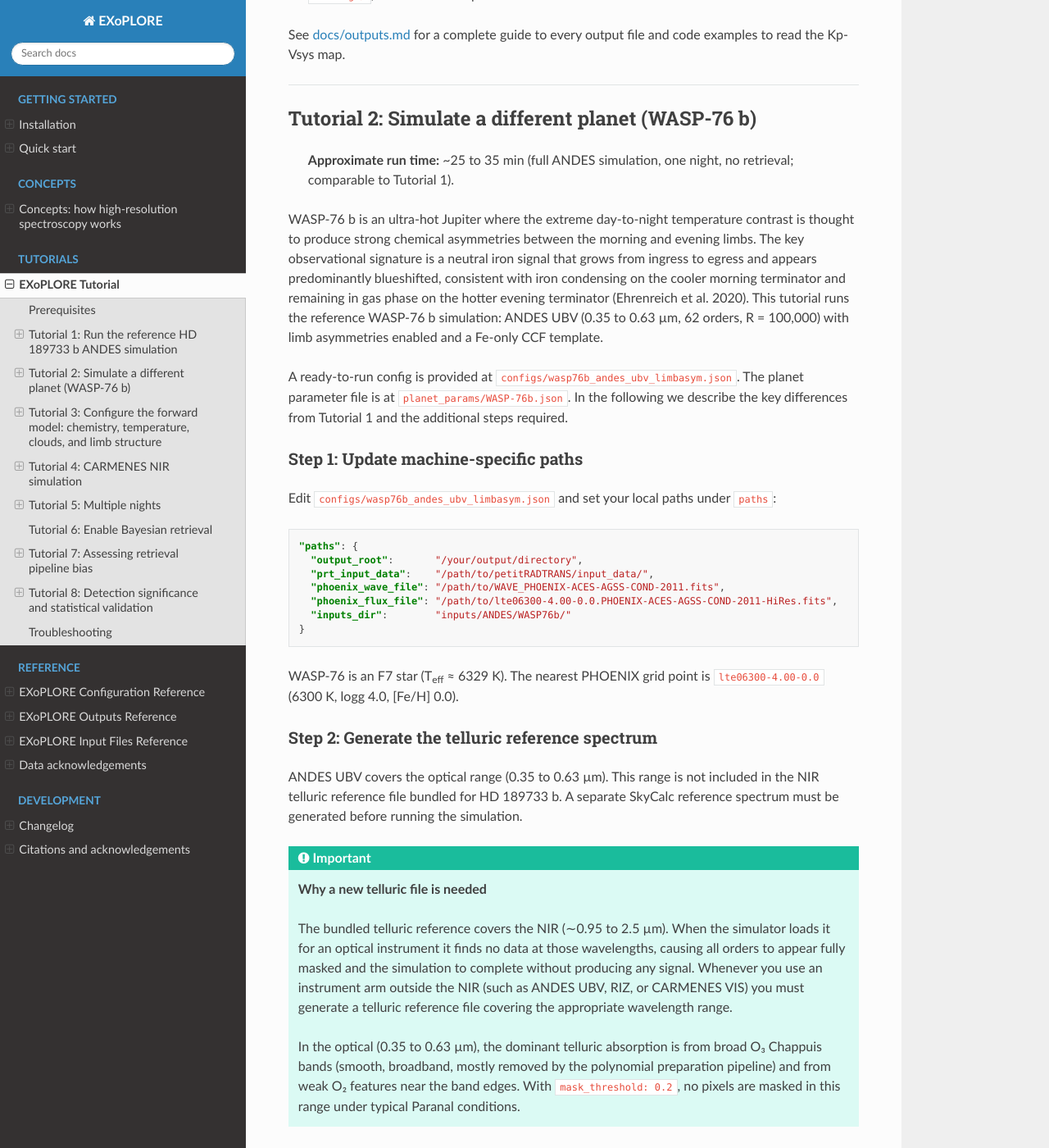
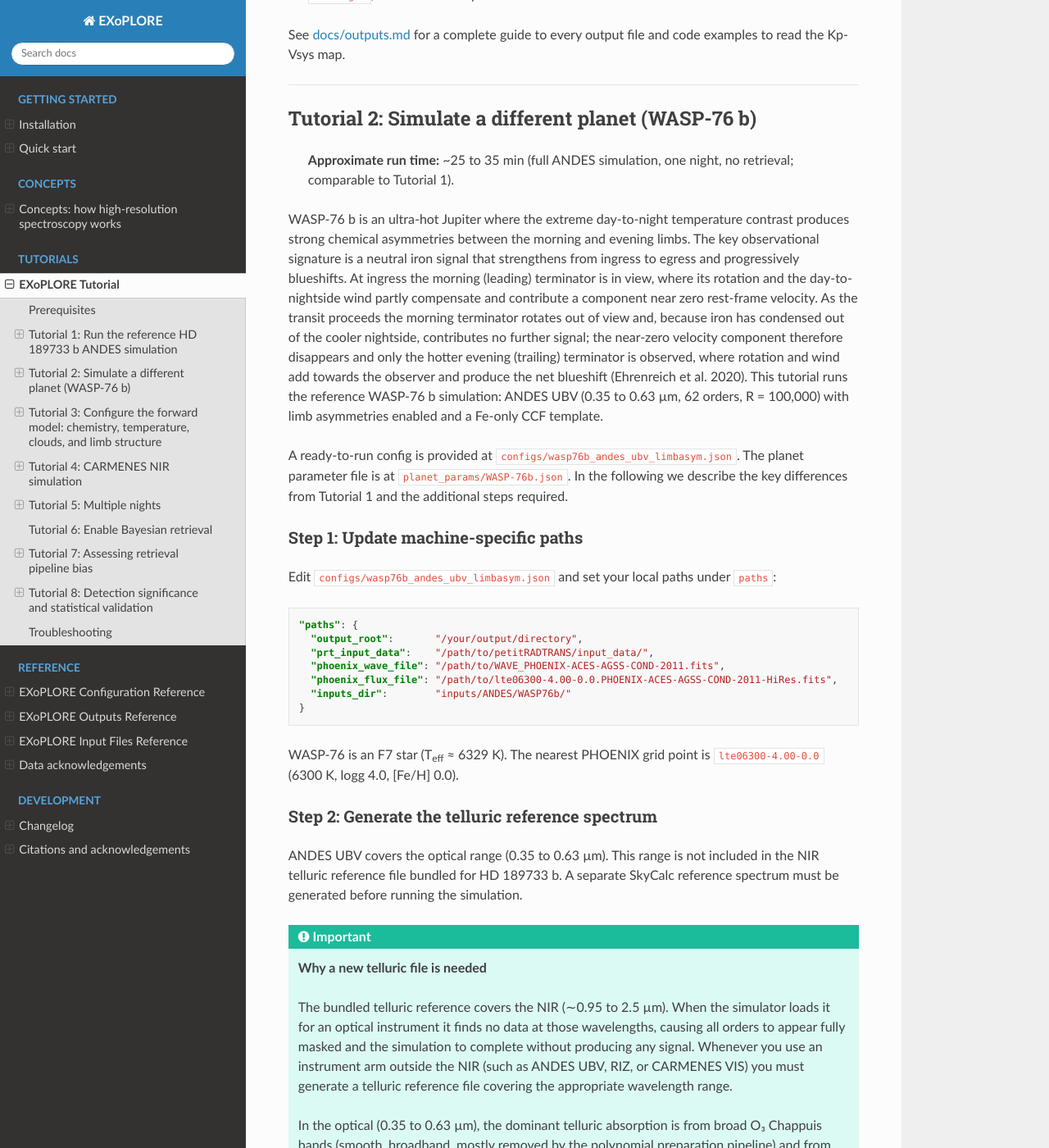
Before and after one commit to asanchezlopezIAA/EXoPLORE, a Sphinx documentation site: the page built from docs/tutorial.md, in a window 1280 px wide and 1400 px high, scrolled down 7078 px. Shown: the whole window at 82% size. Built offline with Sphinx 7.4.7 and the Read the Docs theme 3.1.0, drawn with Linux system fonts in a browser that asks for light colours; some of the changed text lies outside the part shown.

Commit message:
update tutorial

```diff
--- a/docs/index.rst
+++ b/docs/index.rst
@@ -7,7 +7,8 @@ retrieving atmospheric parameters using Bayesian inference. It is designed for
 feasibility studies, pipeline development, and retrieval validation for
 current and next-generation ground-based spectrographs.
 
-.. note::
+.. admonition:: Note
+   :class: danger
 
    This is an early public release. The documentation is actively being
    expanded; feedback and suggestions are welcome via the
--- a/docs/tutorial.md
+++ b/docs/tutorial.md
@@ -187,7 +187,7 @@ See [docs/outputs.md](outputs.md) for a complete guide to every output file and
 
 > **Approximate run time:** ~25 to 35 min (full ANDES simulation, one night, no retrieval; comparable to Tutorial 1).
 
-WASP-76 b is an ultra-hot Jupiter where the extreme day-to-night temperature contrast is thought to produce strong chemical asymmetries between the morning and evening limbs. The key observational signature is a neutral iron signal that grows from ingress to egress and appears predominantly blueshifted, consistent with iron condensing on the cooler morning terminator and remaining in gas phase on the hotter evening terminator (Ehrenreich et al. 2020). This tutorial runs the reference WASP-76 b simulation: ANDES UBV (0.35 to 0.63 µm, 62 orders, R = 100,000) with limb asymmetries enabled and a Fe-only CCF template.
+WASP-76 b is an ultra-hot Jupiter where the extreme day-to-night temperature contrast produces strong chemical asymmetries between the morning and evening limbs. The key observational signature is a neutral iron signal that strengthens from ingress to egress and progressively blueshifts. At ingress the morning (leading) terminator is in view, where its rotation and the day-to-nightside wind partly compensate and contribute a component near zero rest-frame velocity. As the transit proceeds the morning terminator rotates out of view and, because iron has condensed out of the cooler nightside, contributes no further signal; the near-zero velocity component therefore disappears and only the hotter evening (trailing) terminator is observed, where rotation and wind add towards the observer and produce the net blueshift (Ehrenreich et al. 2020). This tutorial runs the reference WASP-76 b simulation: ANDES UBV (0.35 to 0.63 µm, 62 orders, R = 100,000) with limb asymmetries enabled and a Fe-only CCF template.
 
 A ready-to-run config is provided at `configs/wasp76b_andes_ubv_limbasym.json`. The planet parameter file is at `planet_params/WASP-76b.json`. In the following we describe the key differences from Tutorial 1 and the additional steps required.
 
@@ -217,6 +217,10 @@ ANDES UBV covers the optical range (0.35 to 0.63 µm). This range is not include
 The bundled telluric reference covers the NIR (∼0.95 to 2.5 µm). When the simulator loads it for an optical instrument it finds no data at those wavelengths, causing all orders to appear fully masked and the simulation to complete without producing any signal. Whenever you use an instrument arm outside the NIR (such as ANDES UBV, RIZ, or CARMENES VIS) you must generate a telluric reference file covering the appropriate wavelength range.
 
 In the optical (0.35 to 0.63 µm), the dominant telluric absorption is from broad O₃ Chappuis bands (smooth, broadband, mostly removed by the polynomial preparation pipeline) and from weak O₂ features near the band edges. With `mask_threshold: 0.2`, no pixels are masked in this range under typical Paranal conditions.
+:::
+
+:::{tip}
+If you do not need to tune the precipitable water vapour, the observatory site, or the other SkyCalc parameters for a specific test, a convenient shortcut is to generate a single wide telluric reference covering all the wavelength bands you intend to use (for example the full optical-to-NIR range), and point each instrument config at it. This avoids regenerating a separate reference per instrument arm.
 :::
 
 Generate the optical reference file with the `--ref-only` flag, which queries SkyCalc once at the reference airmass (1.0 by default) and writes `tell_ref_airmass_1.0.fits` without generating per-exposure files:
```
